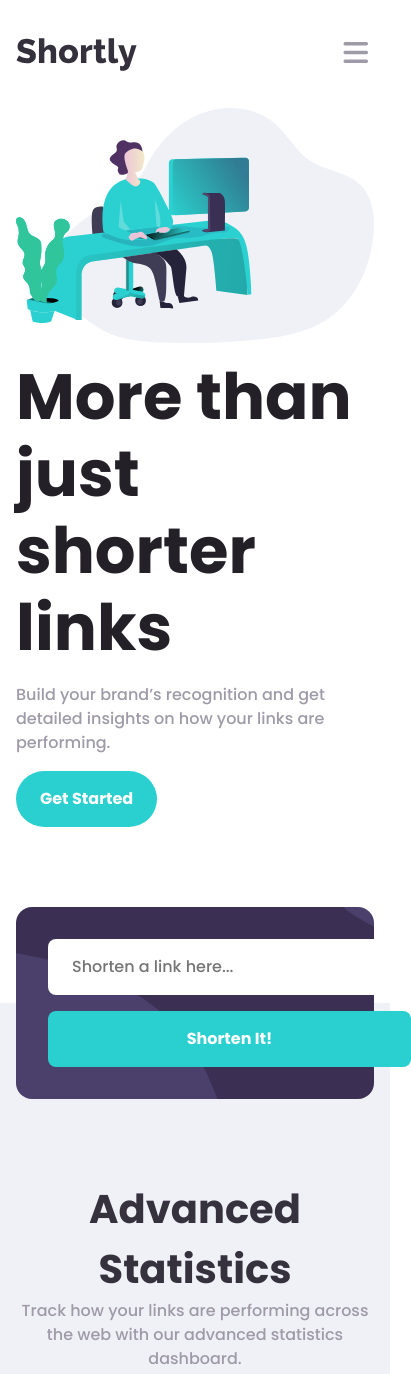
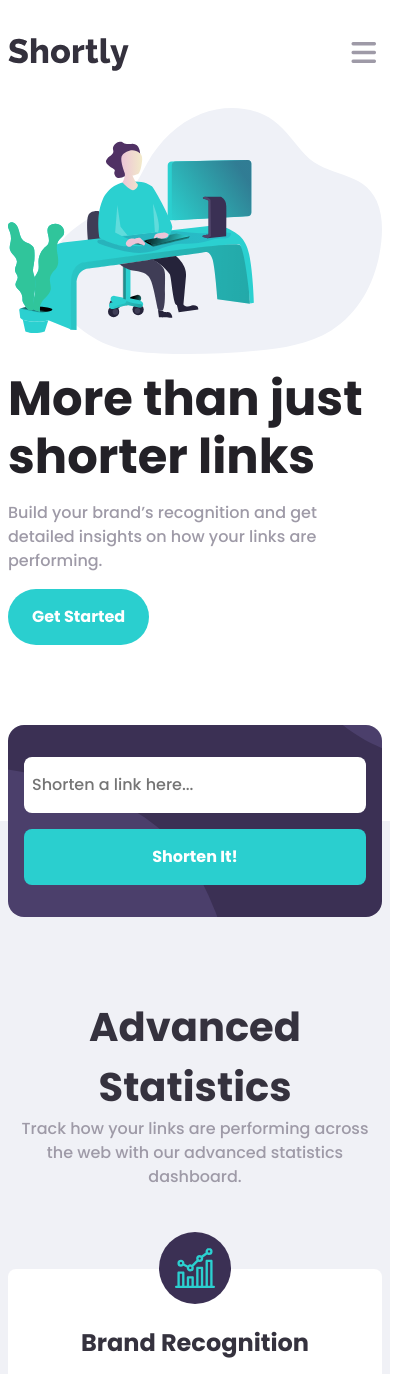
Before and after one commit to alxcrudu/shortly-challenge, a plain HTML site: page shortly.html in a window 390 px wide. Shown: the top 1374 px of the page, 411 px wide, since content can reach past the window. Drawn offline with nearby package versions, Linux system fonts and the light colour scheme.

Commit message:
responsive fixes for safari

```diff
--- a/scss/style.scss
+++ b/scss/style.scss
@@ -198,6 +198,7 @@ a {
   display: grid;
   grid-auto-columns: 1fr;
   gap: 1em;
+  text-overflow: ellipsis;
   .text-area {
     border-radius: 0.5em;
     border: 0;
@@ -279,6 +280,24 @@ a {
     button {
       margin-left: 1em;
     }
+  }
+}
+
+@media (max-width: 32em) {
+  .url-shortener-content {
+    padding-left: 1em;
+    padding-right: 1em;
+    form {
+      max-width: 100%;
+      input {
+        padding-left: 0.5em !important;
+        padding-right: 0.5em !important;
+        width: 100%;
+      }
+    }
+  }
+  .main-heading {
+    font-size: 3rem;
   }
 }
 
@@ -421,9 +440,12 @@ footer {
 }
 .social-links {
   display: flex;
-  gap: 1em;
+  // gap: 1em;
   font-size: 1.5rem;
   margin: 2em 0;
+}
+.social-links > * + * {
+  margin-left: 1em;
 }
 
 @media (min-width: 50em) {
--- a/scss/utils.scss
+++ b/scss/utils.scss
@@ -6,6 +6,11 @@
 
   width: min(var(--max-width), 100% - var(--padding));
   margin-inline: auto;
+}
+@media (max-width: 50em) {
+  .container {
+    --padding: 1em;
+  }
 }
 
 .flex {
```
Also changed, not shown: css/style.css, css/utils.css, 2 other files.
